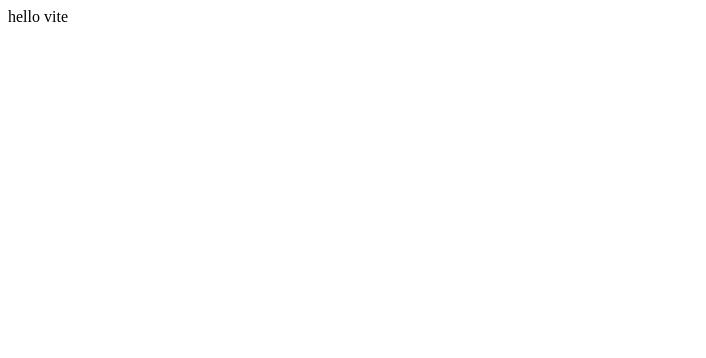
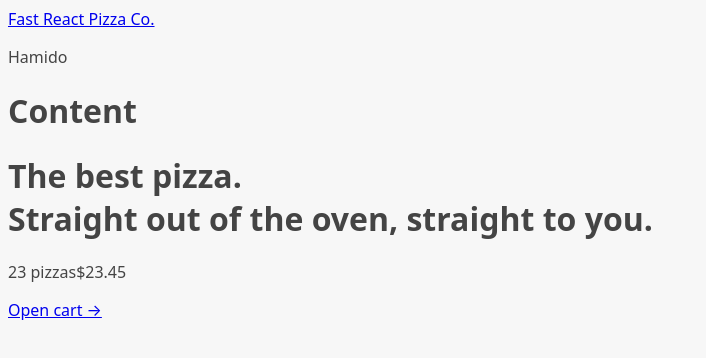
Before and after one commit to alhbib699/fast-react-pizza, a React (Vite) app: page / in a window 1280 px wide. Shown: the top 358 px of the page, without its empty margins (0-706 px from the left). Built offline with nearby package versions, Linux system fonts and the light colour scheme.

Commit message:
feat: set up application routing and page structure

```diff
--- a/package.json
+++ b/package.json
@@ -11,7 +11,8 @@
   },
   "dependencies": {
     "react": "^19.2.6",
-    "react-dom": "^19.2.6"
+    "react-dom": "^19.2.6",
+    "react-router-dom": "^6.30.3"
   },
   "devDependencies": {
     "@eslint/js": "^10.0.1",
--- a/src/App.jsx
+++ b/src/App.jsx
@@ -1,6 +1,40 @@
+import { createBrowserRouter, RouterProvider } from "react-router-dom";
+import Home from "./ui/Home";
+import Menu from "./features/menu/Menu";
+import Cart from "./features/cart/Cart";
+import Order from "./features/order/Order";
+import CreateOrder from "./features/order/CreateOrder";
+import AppLayout from "./ui/AppLayout";
+const router = createBrowserRouter([
+  {
+    element: <AppLayout />,
+    children: [
+      {
+        path: "/",
+        element: <Home />,
+      },
+      {
+        path: "/menu",
+        element: <Menu />,
+      },
+      {
+        path: "/cart",
+        element: <Cart />,
+      },
+      {
+        path: "/order/new",
+        element: <CreateOrder />,
+      },
+      {
+        path: "/order/:orderId",
+        element: <Order />,
+      },
+    ],
+  },
+]);
+
 function App() {
-  const x = 20;
-  return <div>hello vite</div>;
+  return <RouterProvider router={router} />;
 }
 
 export default App;
--- a/src/features/cart/CartOverview.jsx
+++ b/src/features/cart/CartOverview.jsx
@@ -1,3 +1,5 @@
+import { Link } from "react-router-dom";
+
 function CartOverview() {
   return (
     <div>
@@ -5,7 +7,7 @@
         <span>23 pizzas</span>
         <span>$23.45</span>
       </p>
-      <a href="#">Open cart &rarr;</a>
+      <Link to="/cart">Open cart &rarr;</Link>
     </div>
   );
 }
--- a/src/main.jsx
+++ b/src/main.jsx
@@ -1,6 +1,7 @@
 import { StrictMode } from "react";
 import { createRoot } from "react-dom/client";
 import App from "./App.jsx";
+import "../index.css"
 
 createRoot(document.getElementById("root")).render(
   <StrictMode>
--- /dev/null
+++ b/src/ui/AppLayout.jsx
@@ -0,0 +1,21 @@
+import Header from "./Header"
+import CartOverview from "../features/cart/CartOverview"
+import { Outlet } from "react-router-dom"
+
+
+function AppLayout() {
+    return (
+        <div>
+            <Header/>
+
+            <main>
+                <h1>Content</h1>
+                <Outlet/>
+            </main>
+
+            <CartOverview/>
+        </div>
+    )
+}
+
+export default AppLayout
--- /dev/null
+++ b/src/ui/Header.jsx
@@ -0,0 +1,12 @@
+import { Link } from "react-router-dom"
+
+function Header() {
+    return (
+        <header>
+            <Link to="/">Fast React Pizza Co.</Link>
+            <p>Hamido</p>
+        </header>
+    )
+}
+
+export default Header
```
Also changed, not shown: 1 other file (tests, documents, lock files or other folders).
